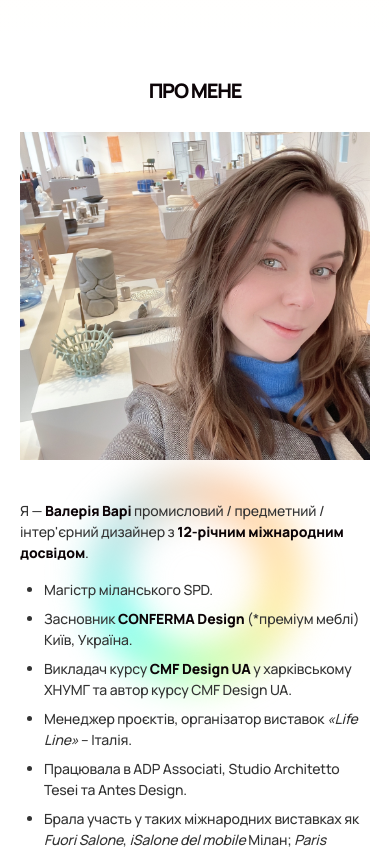
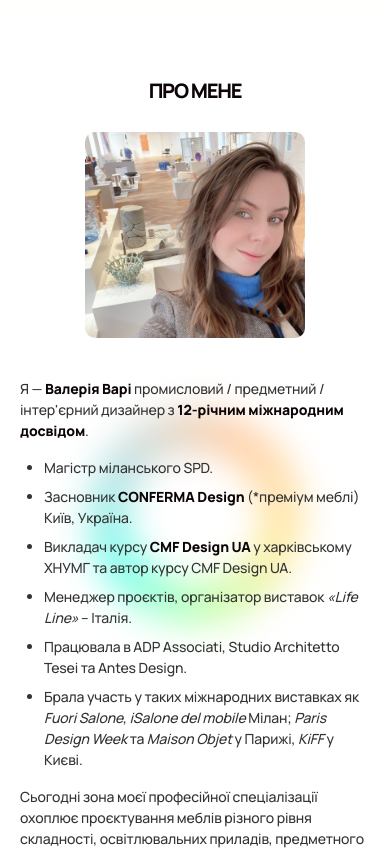
Before and after one commit to shaggspeare/cmf-wf, a Next.js app: page / in a window 390 px wide. Shown: the part 1360-2210 px from the top of the page. Built offline with nearby package versions, Linux system fonts and the light colour scheme.

Commit message:
fix images for mobile

```diff
--- a/src/components/styles/ImageTextSection.css
+++ b/src/components/styles/ImageTextSection.css
@@ -259,6 +259,24 @@
     font-size: var(--_font-size---fz-14);
   }
 
+  .image-text-image-wrap {
+    max-width: 280px;
+    height: 280px;
+    margin: 0 auto;
+    overflow: hidden;
+  }
+
+  .image-text-image {
+    width: 100%;
+    height: 100%;
+    object-fit: cover;
+    object-position: center;
+  }
+
+  .image-text-image:hover {
+    transform: none;
+  }
+
   .image-text-text h1 { font-size: var(--_font-size---fz-28); }
   .image-text-text h2 { font-size: var(--_font-size---fz-24); }
   .image-text-text h3 { font-size: var(--_font-size---fz-20); }
@@ -280,4 +298,11 @@
   .image-text-title-mirror {
     font-size: var(--_font-size---fz-20);
   }
+
+  .image-text-image-wrap {
+    max-width: 220px;
+    height: 220px;
+    margin: 0 auto;
+    border-radius: 10px;
+  }
 }
```
